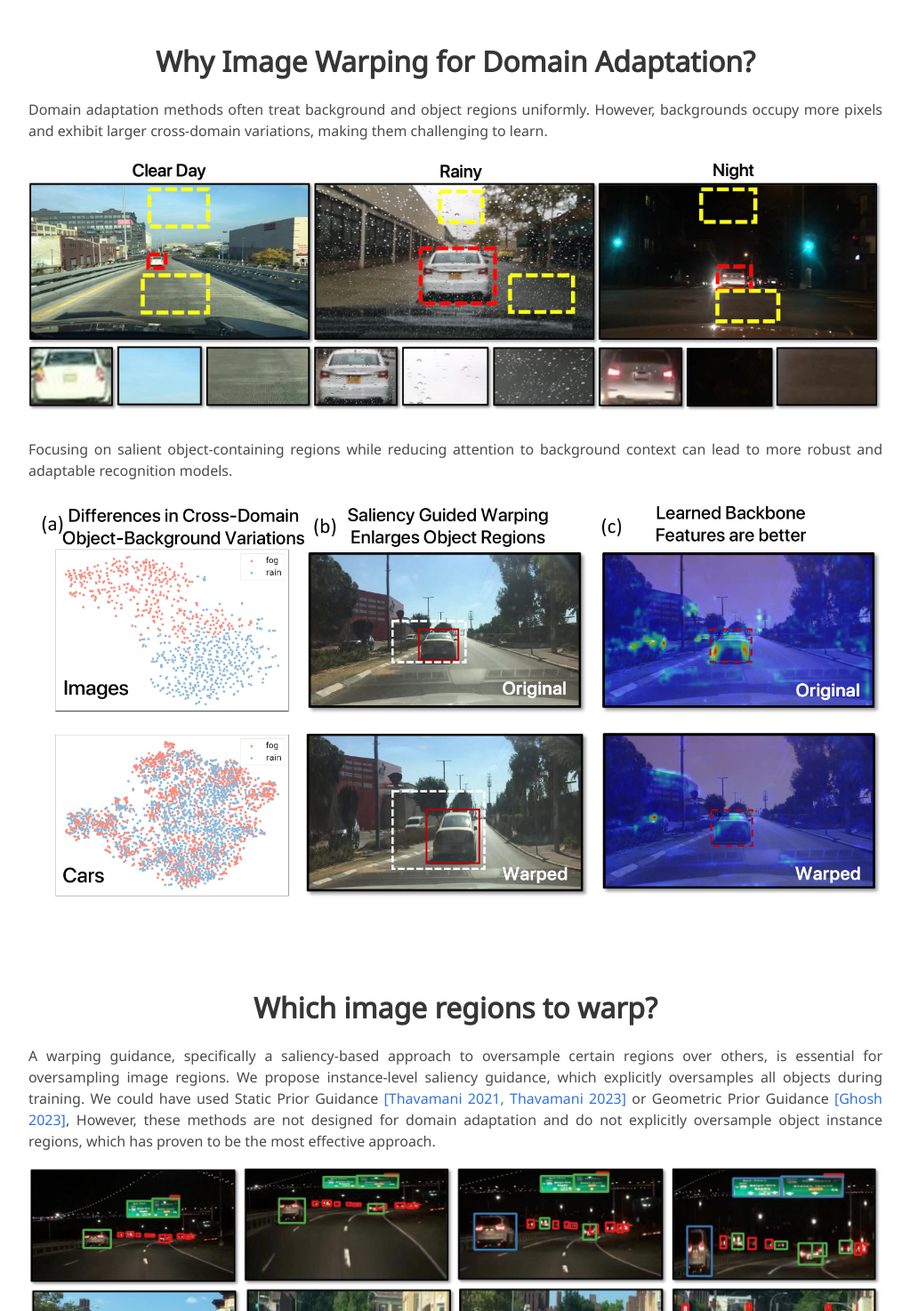
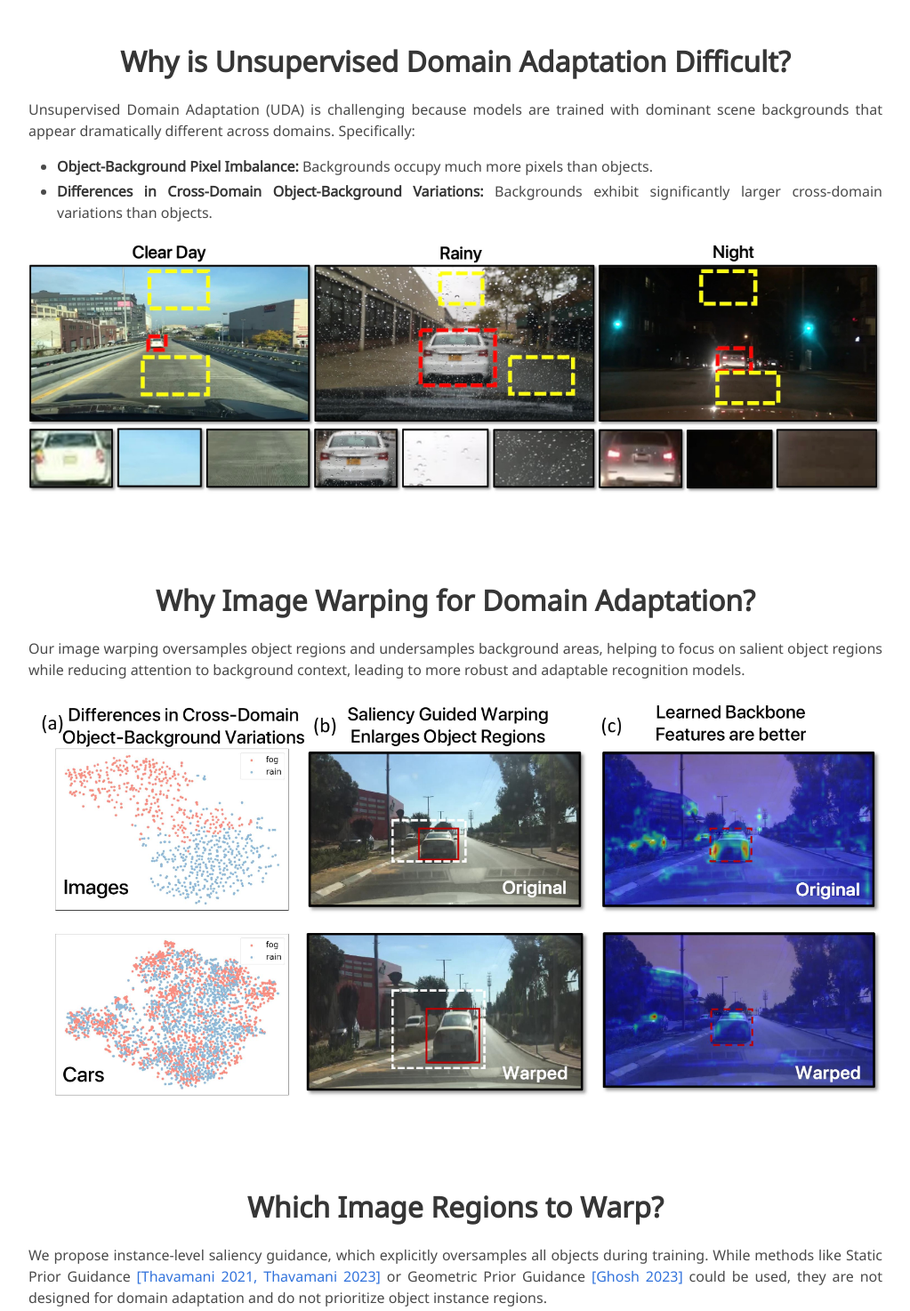
Before and after one commit to instancewarp/instancewarp.github.io, a plain HTML site: page index.html in a window 1280 px wide. Shown: the part 1643-3117 px from the top of the page at 89% size, without its empty margins (128-1151 px from the left). Drawn offline with nearby package versions, Linux system fonts and the light colour scheme; some icons are missing; a web font is replaced by a local one.

Commit message:
1_7_v1 update writing

```diff
--- a/index.html
+++ b/index.html
@@ -242,6 +242,34 @@
     <!--/ Abstract. -->
 </section>
 
+
+
+
+<section class="section">
+  <div class="container is-max-desktop">
+      <div class="columns is-centered has-text-centered">
+          <div class="column is-full-width">
+              <h2 class="title is-3">Why is Unsupervised Domain Adaptation Difficult?</h2>
+              <div class="content has-text-justified">
+                  <p>
+                      <!-- Domain adaptation methods often treat background and object regions uniformly. -->
+                      Unsupervised Domain Adaptation (UDA) is challenging because models are trained with dominant scene backgrounds that appear dramatically different across domains. Specifically:
+                  </p>
+                  <ul>
+                      <li><strong>Object-Background Pixel Imbalance:</strong> Backgrounds occupy much more pixels than objects.</li>
+                      <li><strong>Differences in Cross-Domain Object-Background Variations:</strong> Backgrounds exhibit significantly larger cross-domain variations than objects.</li>
+                  </ul>
+                  <img src="./static/images/intuition.jpg"
+                       class="publication-image"
+                       alt="Intuition Image" />
+              </div>
+          </div>
+      </div>
+  </div>
+</section>
+
+
+
 <section class="section">
   <div class="container is-max-desktop">
       <div class="columns is-centered has-text-centered">
@@ -249,16 +277,10 @@
               <h2 class="title is-3">Why Image Warping for Domain Adaptation?</h2>
               <div class="content has-text-justified">
                   <p>
-                      Domain adaptation methods often treat background and object regions uniformly.
-                      However, backgrounds occupy more pixels and exhibit larger cross-domain variations, making them challenging to learn.
+                      Our image warping oversamples object regions and undersamples background areas,
+                      helping to focus on salient object regions while reducing attention to background context,
+                      leading to more robust and adaptable recognition models.
                   </p>
-                  <img src="./static/images/intuition.jpg"
-                       class="publication-image"
-                       alt="Intuition Image" />
-                  <p>
-                  <br>
-                  Focusing on salient object-containing regions while reducing attention to background context can lead to more robust and adaptable recognition models.
-                </p>
                   <img src="./static/images/new-explanation.jpg"
                        class="publication-image"
                        alt="InstanceWarp for Domain Adaptation." />
@@ -284,14 +306,15 @@
   <div class="container is-max-desktop">
     <div class="columns is-centered has-text-centered">
       <div class="column is-full-width">
-        <h2 class="title is-3">Which image regions to warp?</h2>
+        <h2 class="title is-3">Which Image Regions to Warp?</h2>
         <div class="content has-text-justified">
           <p>
-            A warping guidance, specifically a saliency-based approach to oversample certain regions over others,
-            is essential for oversampling image regions.
+            <!-- A warping guidance, specifically a saliency-based approach to oversample certain regions over others,
+            is essential for oversampling image regions.  -->
             We propose instance-level saliency guidance, which explicitly oversamples all objects during training.
-            We could have used Static Prior Guidance <a href="https://mtli.github.io/fovea/">[Thavamani 2021,</a> <a href="https://tchittesh.github.io/lzu/">Thavamani 2023]</a> or Geometric Prior Guidance <a href="https://geometriczoom.github.io/">[Ghosh 2023]</a>,
-            However, these methods are not designed for domain adaptation and do not explicitly oversample object instance regions, which has proven to be the most effective approach.
+            While methods like Static Prior Guidance <a href="https://mtli.github.io/fovea/">[Thavamani 2021,</a> <a href="https://tchittesh.github.io/lzu/">Thavamani 2023]</a>
+            or Geometric Prior Guidance <a href="https://geometriczoom.github.io/">[Ghosh 2023]</a> could be used,
+            they are not designed for domain adaptation and do not prioritize object instance regions.
           </p>
           <img src="./static/images/warp-guidance-comparison.jpg"
                class="publication-image"
```
